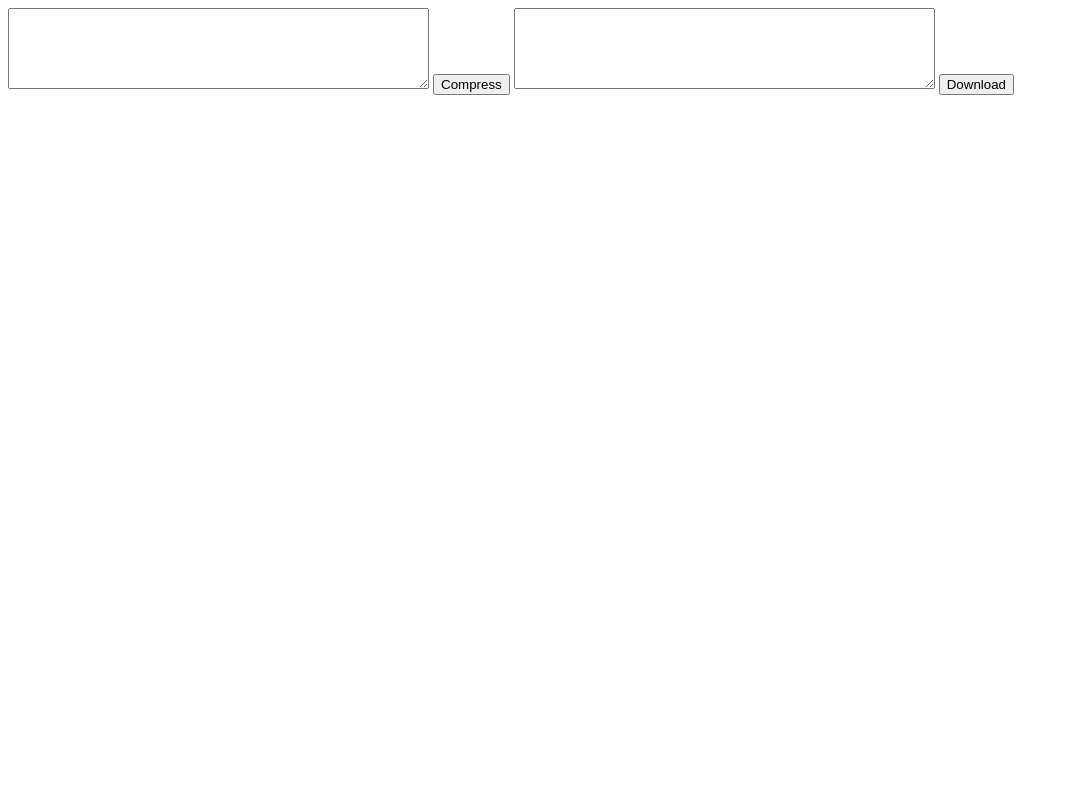
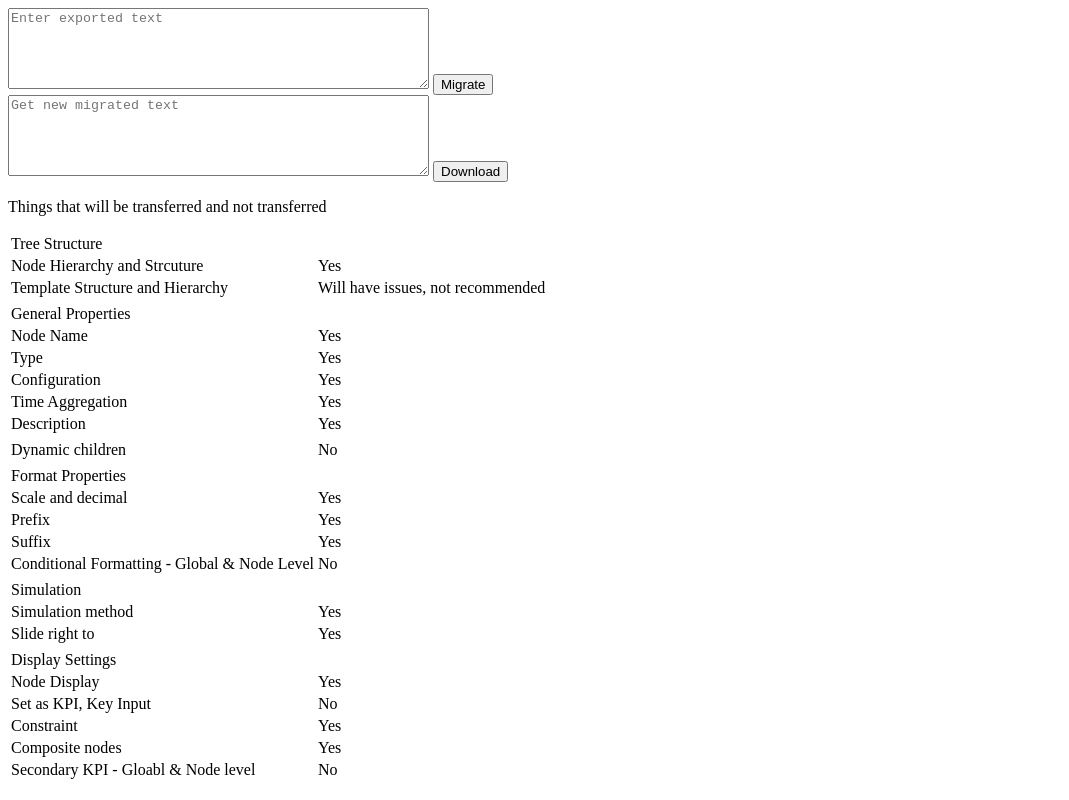
Before and after one commit to JS-JeevaSaravanan/ValQ_Migration, a plain HTML site: page index.html in a window 1280 px wide. Shown: the whole page, without its empty margins (0-1069 px from the left). Drawn offline with nearby package versions, Linux system fonts and the light colour scheme.

Commit message:
add_details

```diff
--- a/index.html
+++ b/index.html
@@ -15,26 +15,144 @@
     <script src="https://cdnjs.cloudflare.com/ajax/libs/clone/1.0.4/clone.min.js"></script>
   </head>
   <body>
+    <div>
       <textarea
-      class="plain"
         rows="5"
         cols="50"
         id="compress-textArea"
+        placeholder="Enter exported text"
       ></textarea>
-    <button
-      class="compress-button"
-      type="button"
-      onclick="transfer()"
-      id="compress-button"
-    >
-      Compress
-    </button>
+      <button type="button" onclick="transfer()">Migrate</button>
+    </div>
+    <div>
       <textarea
-      class="compressed"
         rows="5"
         cols="50"
         id="compressed-textArea"
+        placeholder="Get new migrated text"
       ></textarea>
       <button type="button" onclick="downloadFile()">Download</button>
+    </div>
+    <div>
+      <p>Things that will be transferred and not transferred</p>
+      <table>
+        <tr>
+          <td>Tree Structure</td>
+          <td></td>
+        </tr>
+        <tr>
+          <td>Node Hierarchy and Strcuture</td>
+          <td>Yes</td>
+        </tr>
+        <tr>
+          <td>Template Structure and Hierarchy</td>
+          <td>Will have issues, not recommended</td>
+        </tr>
+        <tr>
+          <td></td>
+          <td></td>
+        </tr>
+        <tr>
+          <td>General Properties</td>
+          <td></td>
+        </tr>
+        <tr>
+          <td>Node Name</td>
+          <td>Yes</td>
+        </tr>
+        <tr>
+          <td>Type</td>
+          <td>Yes</td>
+        </tr>
+        <tr>
+          <td>Configuration</td>
+          <td>Yes</td>
+        </tr>
+        <tr>
+          <td>Time Aggregation</td>
+          <td>Yes</td>
+        </tr>
+        <tr>
+          <td>Description</td>
+          <td>Yes</td>
+        </tr>
+        <tr>
+          <td></td>
+          <td></td>
+        </tr>
+        <tr>
+          <td>Dynamic children</td>
+          <td>No</td>
+        </tr>
+        <tr>
+          <td></td>
+          <td></td>
+        </tr>
+        <tr>
+          <td>Format Properties</td>
+          <td></td>
+        </tr>
+        <tr>
+          <td>Scale and decimal</td>
+          <td>Yes</td>
+        </tr>
+        <tr>
+          <td>Prefix</td>
+          <td>Yes</td>
+        </tr>
+        <tr>
+          <td>Suffix</td>
+          <td>Yes</td>
+        </tr>
+        <tr>
+          <td>Conditional Formatting - Global & Node Level</td>
+          <td>No</td>
+        </tr>
+        <tr>
+          <td></td>
+          <td></td>
+        </tr>
+        <tr>
+          <td>Simulation</td>
+          <td></td>
+        </tr>
+        <tr>
+          <td>Simulation method</td>
+          <td>Yes</td>
+        </tr>
+        <tr>
+          <td>Slide right to</td>
+          <td>Yes</td>
+        </tr>
+        <tr>
+          <td></td>
+          <td></td>
+        </tr>
+        <tr>
+          <td>Display Settings</td>
+          <td></td>
+        </tr>
+        <tr>
+          <td>Node Display</td>
+          <td>Yes</td>
+        </tr>
+        <tr>
+          <td>Set as KPI, Key Input</td>
+          <td>No</td>
+        </tr>
+        <tr>
+          <td>Constraint</td>
+          <td>Yes</td>
+        </tr>
+        <tr>
+          <td>Composite nodes</td>
+          <td>Yes</td>
+        </tr>
+        <tr>
+          <td>Secondary KPI - Gloabl & Node level</td>
+          <td>No</td>
+        </tr>
+      </table>
+    </div>
   </body>
 </html>
```
Lines whose indentation alone changed are shown as unchanged.
